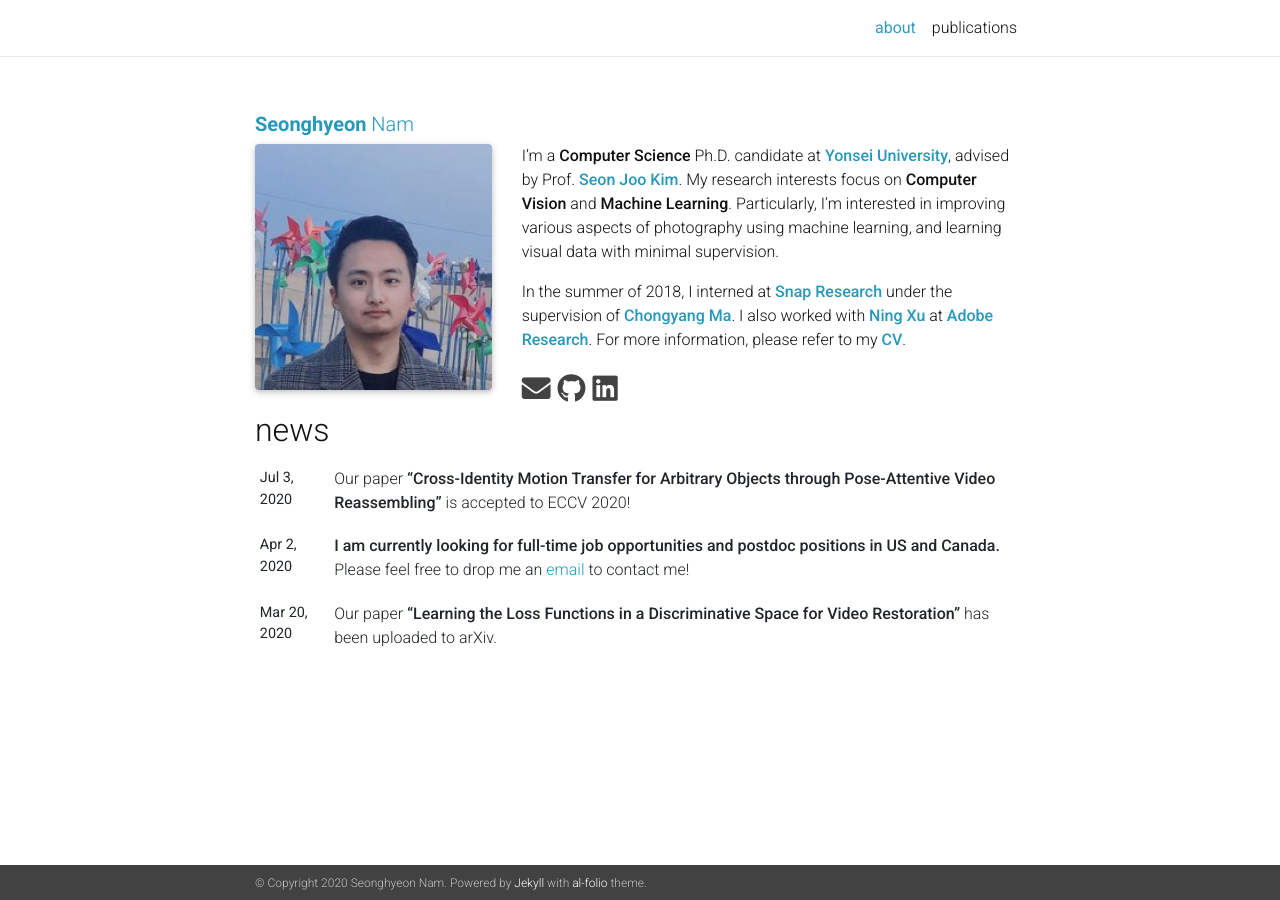
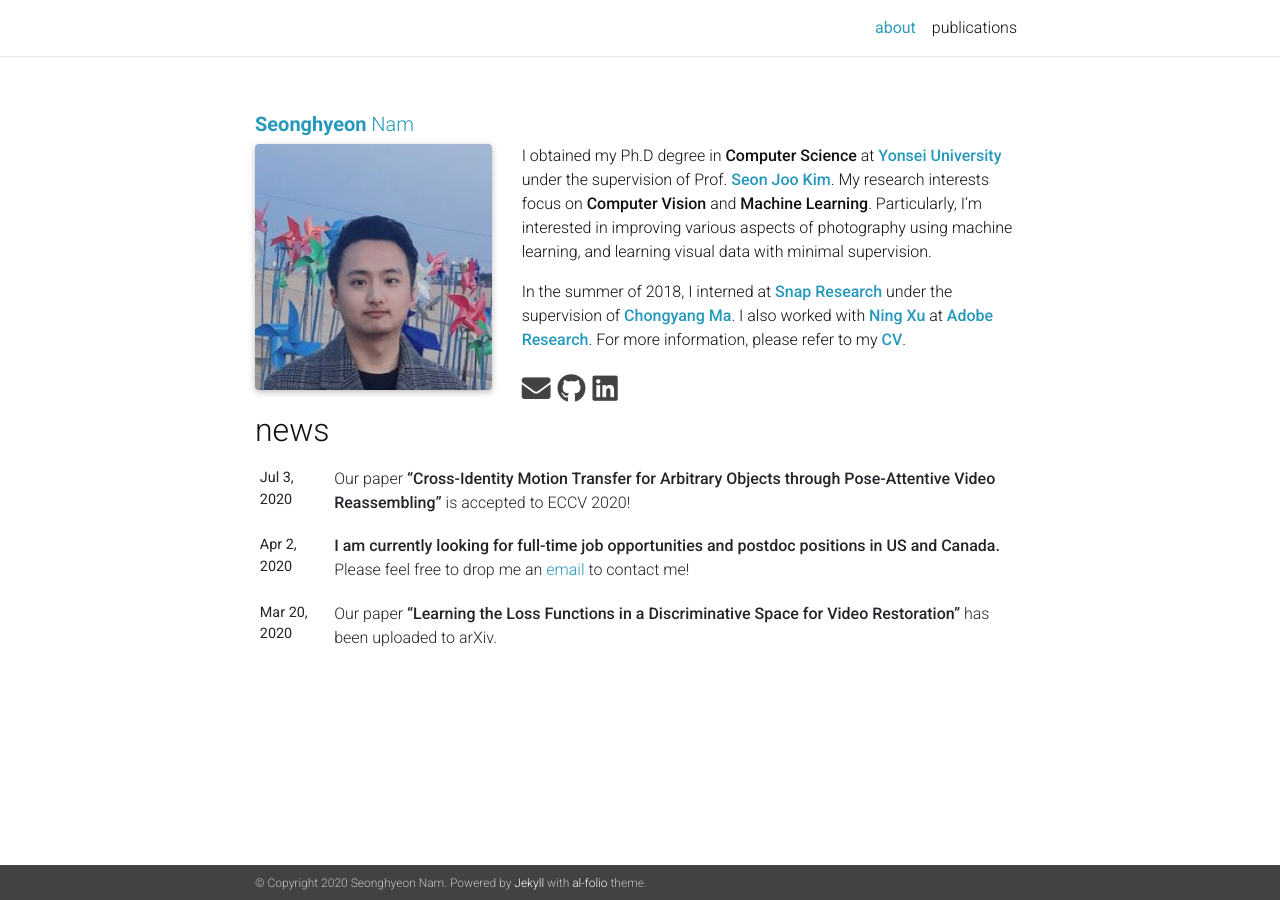
Before and after one commit to woozzu/woozzu.github.io, a Jekyll site: the page built from _pages/about.md, in a window 1280 px wide. Built offline with Jekyll 4.4.1, drawn with Linux system fonts in a browser that asks for light colours; nearby versions of some CDN libraries; a style sheet for code colours, icons or effects is not loaded.

Commit message:
change bio

```diff
--- a/_pages/about.md
+++ b/_pages/about.md
@@ -16,7 +16,7 @@ news: true
 social: true
 ---
 
-I'm a **Computer Science** Ph.D. candidate at [**Yonsei University**](https://www.yonsei.ac.kr){:target="\_blank"}, advised by Prof. [**Seon Joo Kim**](https://sites.google.com/site/seonjookim){:target="\_blank"}. My research interests focus on **Computer Vision** and **Machine Learning**. Particularly, I'm interested in improving various aspects of photography using machine learning, and learning visual data with minimal supervision.
+I obtained my Ph.D degree in **Computer Science** at [**Yonsei University**](https://www.yonsei.ac.kr){:target="\_blank"} under the supervision of Prof. [**Seon Joo Kim**](https://sites.google.com/site/seonjookim){:target="\_blank"}. My research interests focus on **Computer Vision** and **Machine Learning**. Particularly, I'm interested in improving various aspects of photography using machine learning, and learning visual data with minimal supervision.
 
 In the summer of 2018, I interned at [**Snap Research**](http://research.snap.com){:target="\_blank"} under the supervision of [**Chongyang Ma**](http://chongyangma.com){:target="\_blank"}. I also worked with [**Ning Xu**](https://sites.google.com/view/ningxu){:target="\_blank"} at [**Adobe Research**](http://research.adobe.com){:target="\_blank"}.
 For more information, please refer to my [**CV**](assets/pdf/CV_SeonghyeonNam.pdf){:target="\_blank"}.
```
